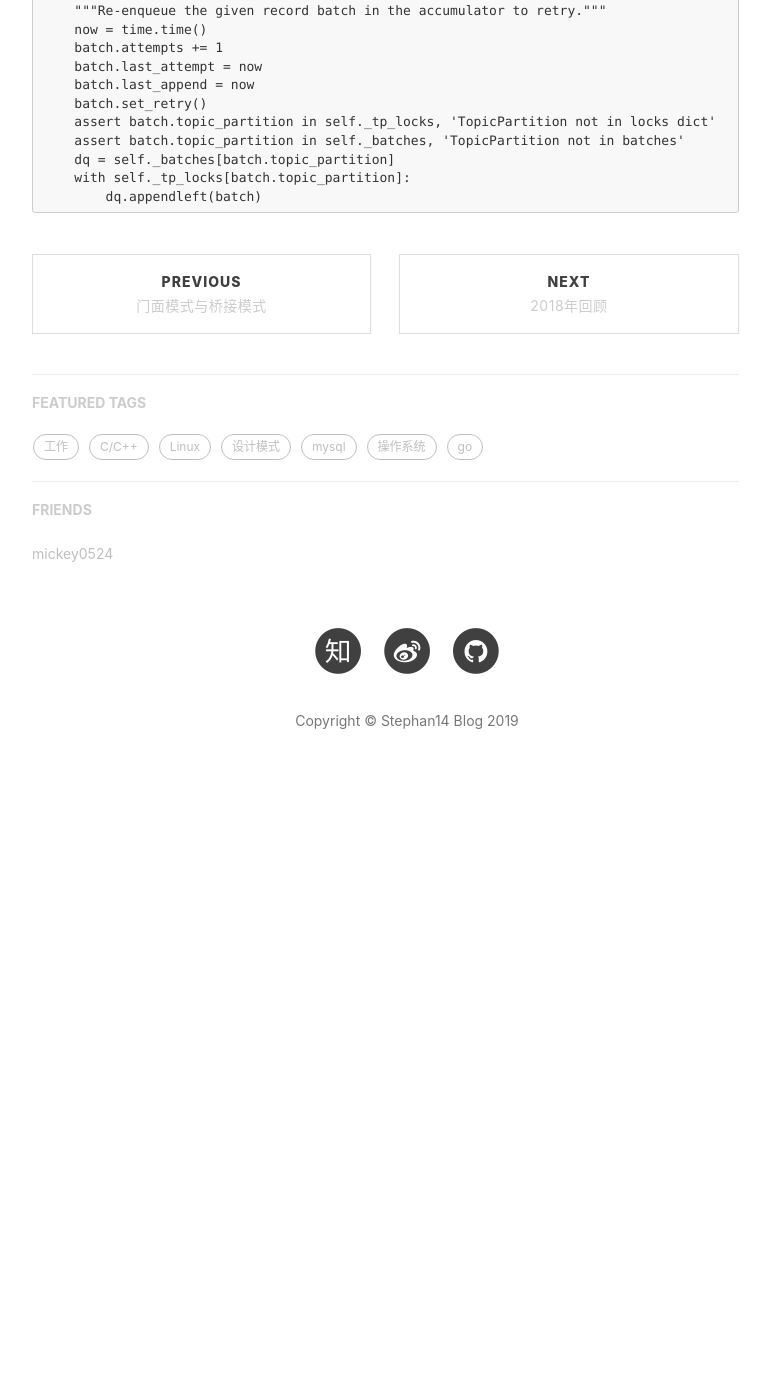
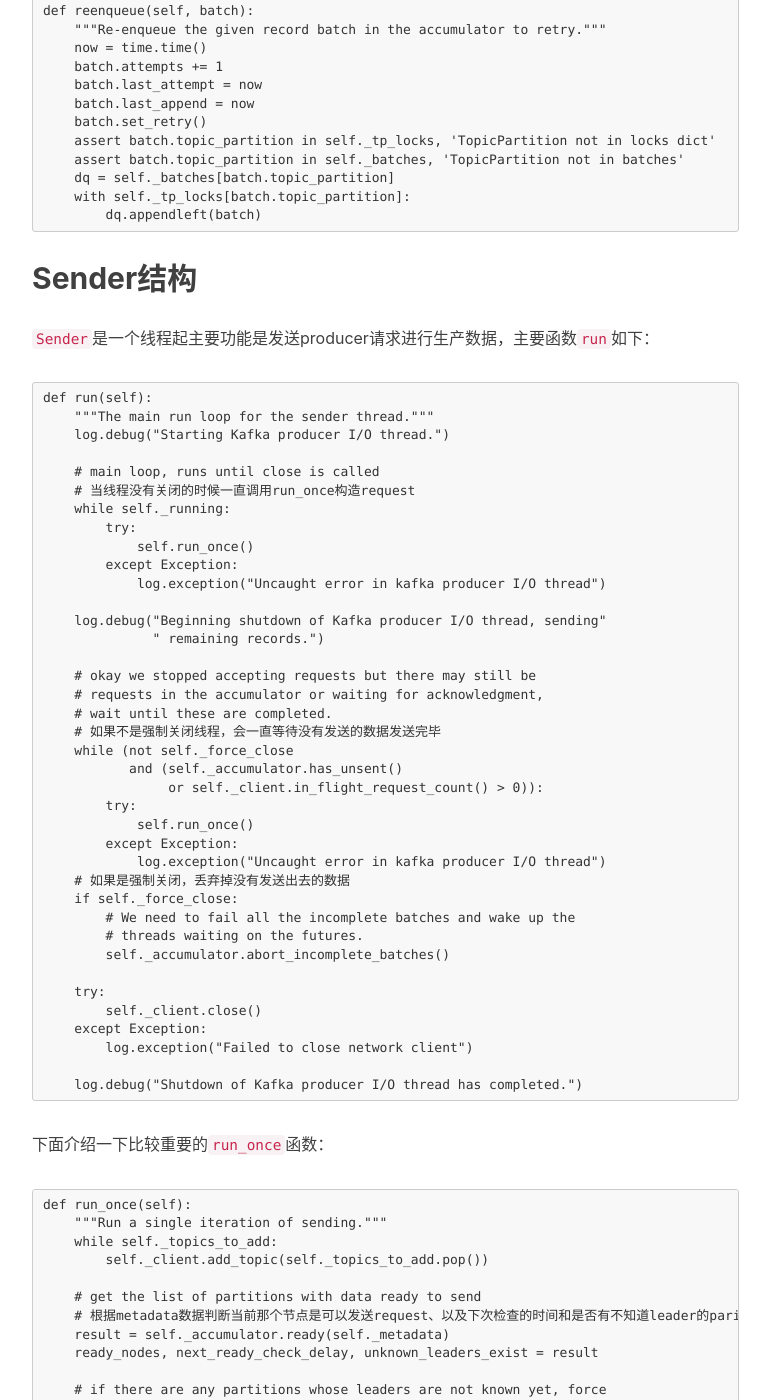
Before and after one commit to Stephan14/Stephan14.github.io, a Jekyll site: the page built from _posts/2019-05-14-kafka-python-client-producer.markdown, in a window 1280 px wide and 1400 px high, scrolled down 4473 px. Shown: the whole window, without its empty margins (233-1003 px from the left). Built offline with Jekyll 4.4.1, drawn with Linux system fonts in a browser that asks for light colours; nearby versions of some CDN libraries; comment, search, counter and statistics services are not loaded; before the commit the page ends 5298 px from its top, so only the background shows below that; some of the changed text lies outside the part shown.

Commit message:
Sender线程

````diff
--- a/_posts/2019-05-14-kafka-python-client-producer.markdown
+++ b/_posts/2019-05-14-kafka-python-client-producer.markdown
@@ -113,6 +113,7 @@ def ready(self, cluster):
             if not dq:
                 continue
             batch = dq[0]
+            # 每个ProducerBatch不是立即发送，需要等待一段时间
             retry_backoff = self.config['retry_backoff_ms'] / 1000.0
             linger = self.config['linger_ms'] / 1000.0
             # 判断是不是处于等待重试状态中
@@ -210,3 +211,124 @@ def reenqueue(self, batch):
     with self._tp_locks[batch.topic_partition]:
         dq.appendleft(batch)
 ```
+
+## Sender结构
+`Sender`是一个线程起主要功能是发送producer请求进行生产数据，主要函数`run`如下：
+```
+def run(self):
+    """The main run loop for the sender thread."""
+    log.debug("Starting Kafka producer I/O thread.")
+
+    # main loop, runs until close is called
+    # 当线程没有关闭的时候一直调用run_once构造request
+    while self._running:
+        try:
+            self.run_once()
+        except Exception:
+            log.exception("Uncaught error in kafka producer I/O thread")
+
+    log.debug("Beginning shutdown of Kafka producer I/O thread, sending"
+              " remaining records.")
+
+    # okay we stopped accepting requests but there may still be
+    # requests in the accumulator or waiting for acknowledgment,
+    # wait until these are completed.
+    # 如果不是强制关闭线程，会一直等待没有发送的数据发送完毕
+    while (not self._force_close
+           and (self._accumulator.has_unsent()
+                or self._client.in_flight_request_count() > 0)):
+        try:
+            self.run_once()
+        except Exception:
+            log.exception("Uncaught error in kafka producer I/O thread")
+    # 如果是强制关闭，丢弃掉没有发送出去的数据
+    if self._force_close:
+        # We need to fail all the incomplete batches and wake up the
+        # threads waiting on the futures.
+        self._accumulator.abort_incomplete_batches()
+
+    try:
+        self._client.close()
+    except Exception:
+        log.exception("Failed to close network client")
+
+    log.debug("Shutdown of Kafka producer I/O thread has completed.")
+```
+下面介绍一下比较重要的`run_once`函数：
+```
+def run_once(self):
+    """Run a single iteration of sending."""
+    while self._topics_to_add:
+        self._client.add_topic(self._topics_to_add.pop())
+
+    # get the list of partitions with data ready to send
+    # 根据metadata数据判断当前那个节点是可以发送request、以及下次检查的时间和是否有不知道leader的parition
+    result = self._accumulator.ready(self._metadata)
+    ready_nodes, next_ready_check_delay, unknown_leaders_exist = result
+
+    # if there are any partitions whose leaders are not known yet, force
+    # metadata update
+    # 如果某些parition找不到leader，会更新metadata
+    if unknown_leaders_exist:
+        log.debug('Unknown leaders exist, requesting metadata update')
+        self._metadata.request_update()
+
+    # remove any nodes we aren't ready to send to
+    not_ready_timeout = float('inf')
+    for node in list(ready_nodes):
+        # 根据请求队列和连接情况以及metadata信息情况判断是不是可以发送请求
+        if not self._client.ready(node):
+            log.debug('Node %s not ready; delaying produce of accumulated batch', node)
+            ready_nodes.remove(node)
+            not_ready_timeout = min(not_ready_timeout,
+                                    self._client.connection_delay(node))
+
+    # create produce requests
+    # 为每个节点发送回去相应的写入数据
+    batches_by_node = self._accumulator.drain(
+        self._metadata, ready_nodes, self.config['max_request_size'])
+    # 如果是在要求保证顺序的情况下，将节点加入muted集合中，等到相应的response收到之后再移除
+    if self.config['guarantee_message_order']:
+        # Mute all the partitions drained
+        for batch_list in six.itervalues(batches_by_node):
+            for batch in batch_list:
+                self._accumulator.muted.add(batch.topic_partition)
+
+    expired_batches = self._accumulator.abort_expired_batches(
+        self.config['request_timeout_ms'], self._metadata)
+    for expired_batch in expired_batches:
+        self._sensors.record_errors(expired_batch.topic_partition.topic, expired_batch.record_count)
+
+    self._sensors.update_produce_request_metrics(batches_by_node)
+    requests = self._create_produce_requests(batches_by_node)
+    # If we have any nodes that are ready to send + have sendable data,
+    # poll with 0 timeout so this can immediately loop and try sending more
+    # data. Otherwise, the timeout is determined by nodes that have
+    # partitions with data that isn't yet sendable (e.g. lingering, backing
+    # off). Note that this specifically does not include nodes with
+    # sendable data that aren't ready to send since they would cause busy
+    # looping.
+    poll_timeout_ms = min(next_ready_check_delay * 1000, not_ready_timeout)
+    if ready_nodes:
+        log.debug("Nodes with data ready to send: %s", ready_nodes) # trace
+        log.debug("Created %d produce requests: %s", len(requests), requests) # trace
+        poll_timeout_ms = 0
+
+    for node_id, request in six.iteritems(requests):
+        batches = batches_by_node[node_id]
+        log.debug('Sending Produce Request: %r', request)
+        (self._client.send(node_id, request)
+             .add_callback(
+                 self._handle_produce_response, node_id, time.time(), batches)
+             .add_errback(
+                 self._failed_produce, batches, node_id))
+
+    # if some partitions are already ready to be sent, the select time
+    # would be 0; otherwise if some partition already has some data
+    # accumulated but not ready yet, the select time will be the time
+    # difference between now and its linger expiry time; otherwise the
+    # select time will be the time difference between now and the
+    # metadata expiry time
+    self._client.poll(poll_timeout_ms)
+
+```
````
